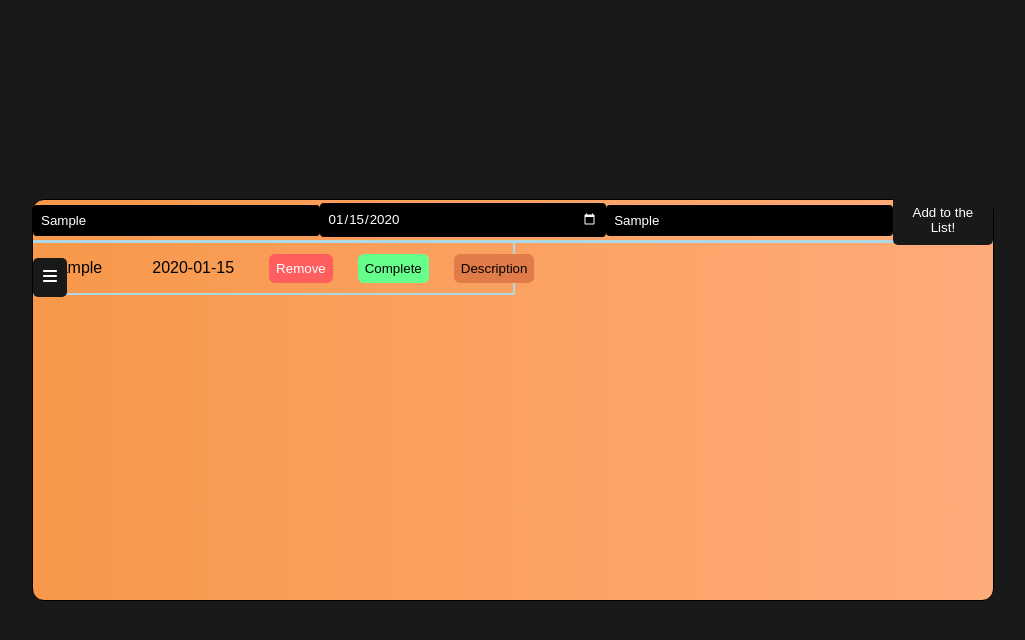
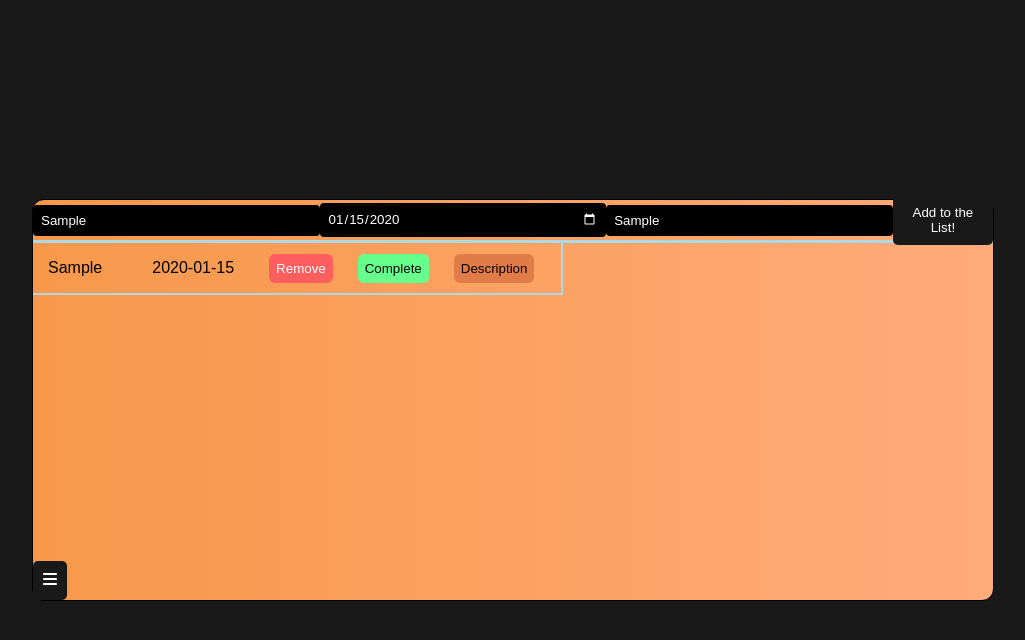
Before and after one commit to guvenfazli/To-Do-List-w-React, a React (Create React App) app in the folder theater/: page / in a window 1280 px wide. Both pictures are taken after typing "Sample", "2020-01-15", "Sample" into the empty fields and a click on the button "Add to the List!". Shown: the top 640 px of the page, without its empty margins (127-1152 px from the left). Built offline with nearby package versions, Linux system fonts and the light colour scheme; a web font is replaced by a local one.

Commit message:
Style bugs fixed

```diff
--- a/theater/src/App.css
+++ b/theater/src/App.css
@@ -23,6 +23,7 @@ section{
   align-items:start;
   background-image: linear-gradient(to right, #f7984a, #ffac7b);
   color: white;
+  position: relative;
 }
 
 .to-do-nav{
@@ -207,7 +208,7 @@ input[type="date"]::-webkit-calendar-picker-indicator {
 .work{
   display: flex;
   flex-direction: row;
-  width: 50%;
+  width: 55%;
   border-bottom: 2px solid #ADD8E6;
   align-items: center;
   transition: 1s;
@@ -325,8 +326,8 @@ input[type="date"]::-webkit-calendar-picker-indicator {
 
 .hmb{
   position: absolute;
-  left: 0%;
-  bottom: -3%;
+  left: 20.2%;
+  bottom: 0%;
   padding: 10px;
   border-radius: 5px;
   border: none;
@@ -334,12 +335,13 @@ input[type="date"]::-webkit-calendar-picker-indicator {
   color: white;
   font-family: 'Spline Sans', sans-serif;
   cursor: pointer;
+  transition: 1s;
 }
 
 .open-nav-btn{
   position: absolute;
   left: 0%;
-  bottom: -3%;
+  bottom: 0%;
   padding: 10px;
   border-radius: 5px;
   border: none;
@@ -347,6 +349,8 @@ input[type="date"]::-webkit-calendar-picker-indicator {
   color: white;
   font-family: 'Spline Sans', sans-serif;
   cursor: pointer;
+  transition: 1s;
+
 }
 
 .closed-nav{
--- a/theater/src/App.jsx
+++ b/theater/src/App.jsx
@@ -289,17 +289,16 @@ function App() {
 
             </div>
 
+            <button onClick={openCloseNav} className={navBar ? 'hmb' : 'open-nav-btn'}><img src={hamburger} alt="hamburger" /></button>
 
 
 
             <div className='work-display'>
-
               {noTask ? <NoTask close={closeNoTask} /> : <></>}
 
               {taskList[renderTask].map((work, index) => (<RenderWork removeAnim={removeAnim} removeTask={() => removeTask(index)} markAsCompleted={() => markAsCompleted(index)} avlorcomp={renderTask} expand={expandDiv} ex={expand} {...work}/>))}
 
 
-              <button onClick={openCloseNav} className={navBar ? 'hmb' : 'open-nav-btn'}><img src={hamburger} alt="hamburger" /></button>
 
 
 
```
